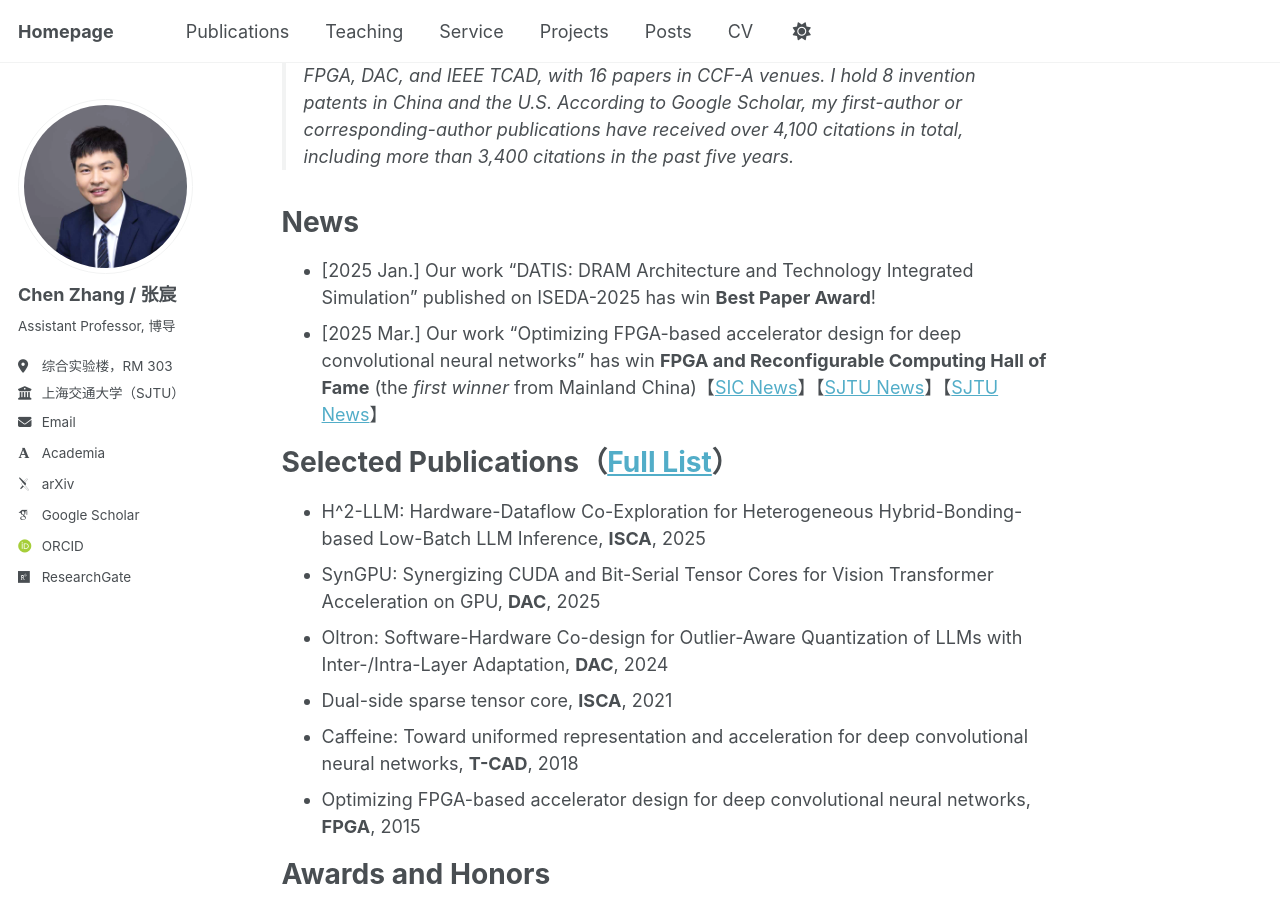
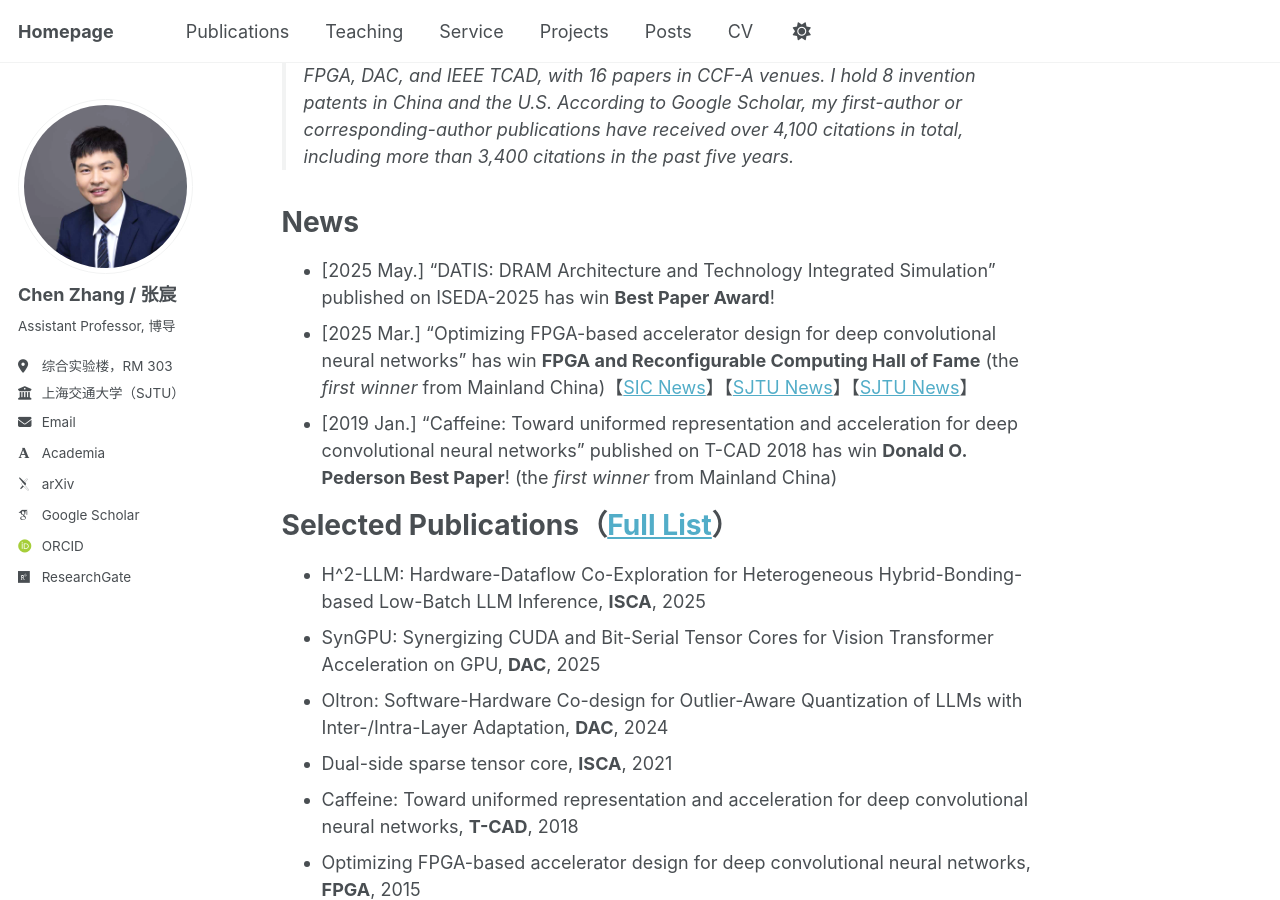
Before and after one commit to chenzhangsjtu/chenzhangsjtu.github.io, a Jekyll site: the page built from _pages/about.md, in a window 1280 px wide and 900 px high, scrolled down 833 px. Built offline with Jekyll 4.4.1, drawn with Linux system fonts in a browser that asks for light colours; some web fonts are replaced.

Commit message:
Update about.md

```diff
--- a/_pages/about.md
+++ b/_pages/about.md
@@ -18,8 +18,9 @@ redirect_from:
 
 News
 ======
-- [2025 Jan.] Our work "DATIS: DRAM Architecture and Technology Integrated Simulation" published on ISEDA-2025 has win **Best Paper Award**!
-- [2025 Mar.] Our work "Optimizing FPGA-based accelerator design for deep convolutional neural networks" has win **FPGA and Reconfigurable Computing Hall of Fame** (the *first winner* from Mainland China)【[SIC News](https://mp.weixin.qq.com/s/ZKNA4BI9bxbInRNhaJVlLg)】【[SJTU News](https://mp.weixin.qq.com/s/vpba44-PizkJ_xq2F9I0Uw)】【[SJTU News](https://news.sjtu.edu.cn/jdyw/20250305/207749.html)】
+- [2025 May.] "DATIS: DRAM Architecture and Technology Integrated Simulation" published on ISEDA-2025 has win **Best Paper Award**!
+- [2025 Mar.] "Optimizing FPGA-based accelerator design for deep convolutional neural networks" has win **FPGA and Reconfigurable Computing Hall of Fame** (the *first winner* from Mainland China)【[SIC News](https://mp.weixin.qq.com/s/ZKNA4BI9bxbInRNhaJVlLg)】【[SJTU News](https://mp.weixin.qq.com/s/vpba44-PizkJ_xq2F9I0Uw)】【[SJTU News](https://news.sjtu.edu.cn/jdyw/20250305/207749.html)】
+- [2019 Jan.] "Caffeine: Toward uniformed representation and acceleration for deep convolutional neural networks" published on T-CAD 2018 has win **Donald O. Pederson Best Paper**! (the *first winner* from Mainland China)
 
 Selected Publications（[Full List](https://chenzhangsjtu.github.io/publications/)）
 ======
```
